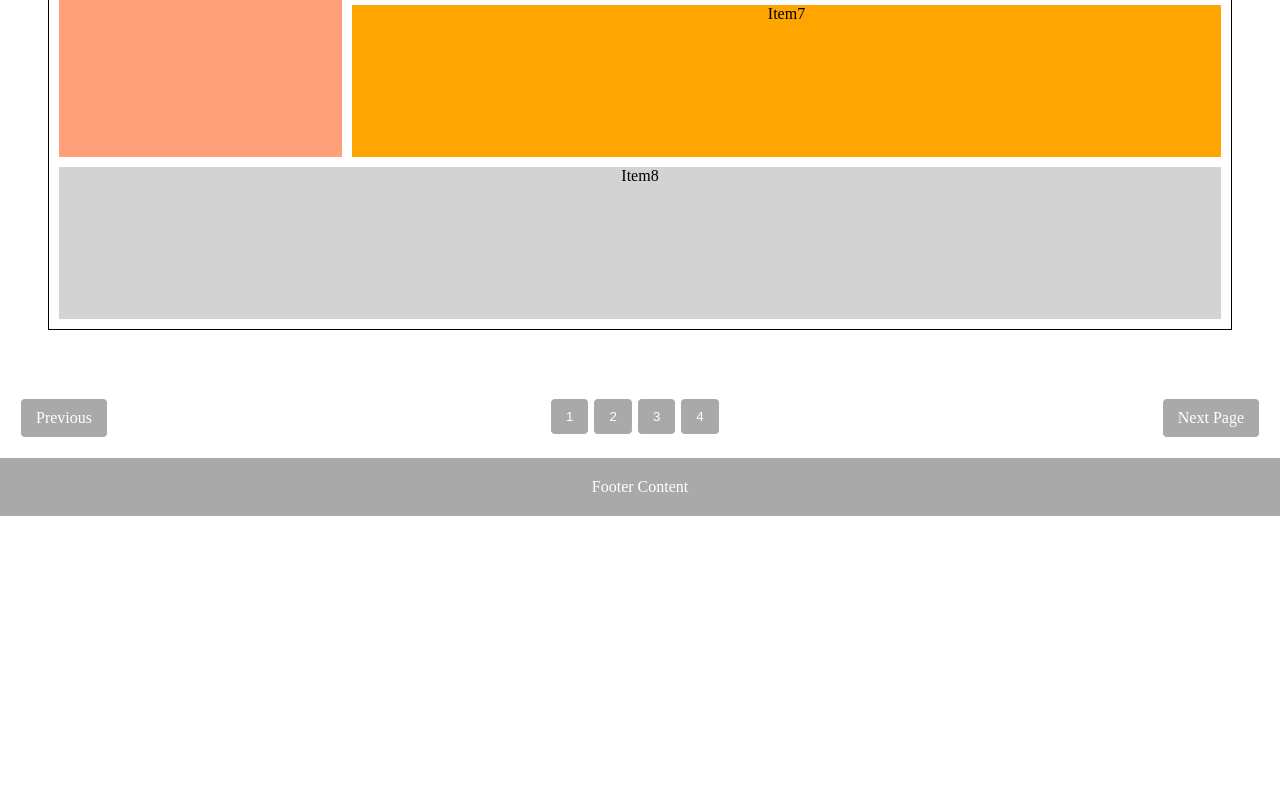
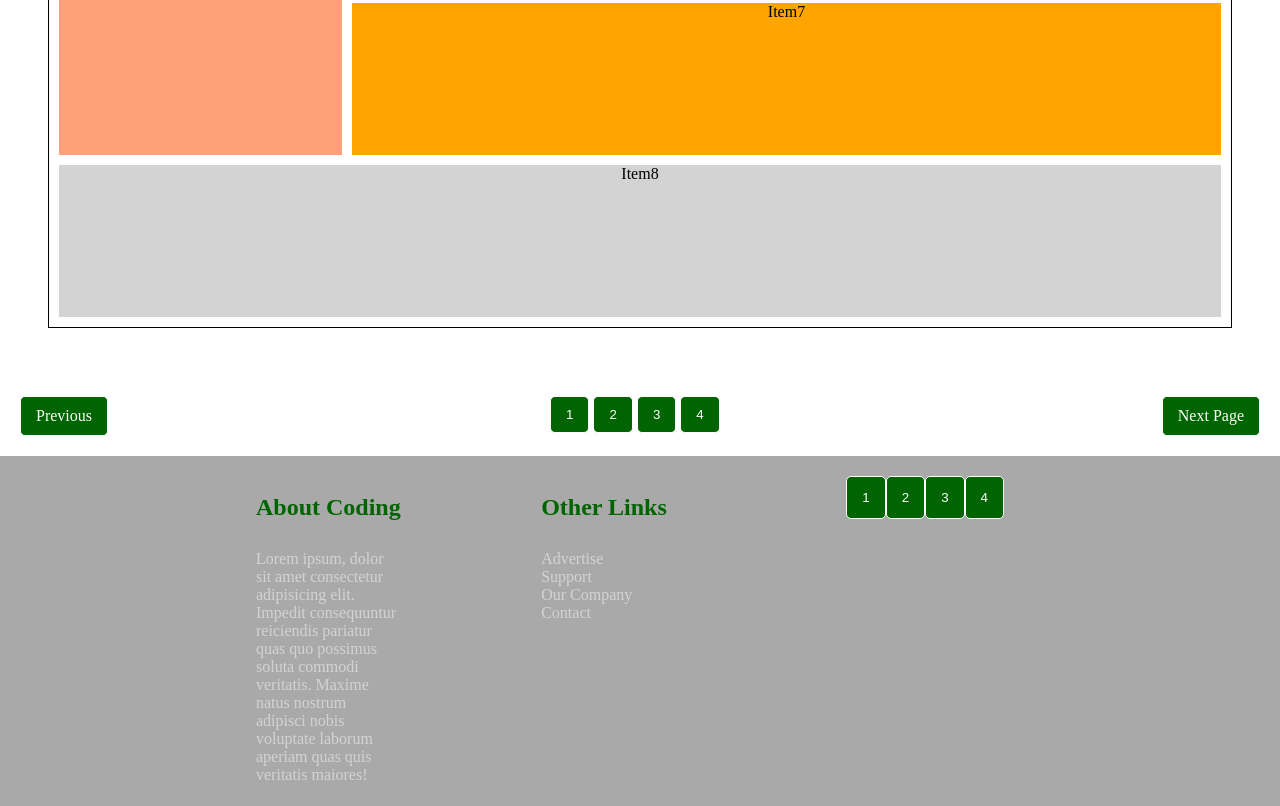
Before and after one commit to Saikat-Itobuz/SCSS-Day2, a website: page index.html in a window 1280 px wide. Shown: the part 957-1763 px from the top of the page. Before the commit the page ends 1473 px from the top, so only its background shows below. Drawn offline with Linux system fonts and the light colour scheme.

Commit message:
footer changes

```diff
--- a/index.html
+++ b/index.html
@@ -19,7 +19,7 @@
     </header>
     <div class="main-block">
         <div class="search-bar">
-            <div class="search-section" >Typing</div>
+            <input type="text" class="search-section" placeholder="Searching">
             <div class="search-button">SearchButton</div>
         </div>
     </div>
@@ -53,7 +53,32 @@
             <div class="next-page">Next Page</div>
     </div>
     <footer class="footer">
-        <div class="footer-content">Footer Content</div>
+        <div class="footer-content">
+            <div class="left-footer"><h2>About Coding</h2>
+                <div class="left-footer-description">
+                    <p>Lorem ipsum, dolor sit amet consectetur adipisicing elit. Impedit consequuntur reiciendis pariatur quas quo possimus soluta commodi veritatis. Maxime natus nostrum adipisci nobis voluptate laborum aperiam quas quis veritatis maiores!</p>
+                </div>
+            </div>
+            <div class="right-footer"><h2>Other Links</h2>
+                <div class="right-footer-description">
+                    <p>Advertise</p>
+                    <p>Support</p>
+                    <p>Our Company</p>
+                    <p>Contact</p>
+                </div>
+
+            </div>
+            <div class="button-footer">
+                <button class="button-design">1</button>
+                <button class="button-design">2</button>
+                <button class="button-design">3</button>
+                <button class="button-design">4</button>
+            </div>
+
+
+
+
+        </div>
     </footer>
   </body>
 </html>
--- a/styles/scss/index.scss
+++ b/styles/scss/index.scss
@@ -16,9 +16,7 @@
 
   .nav-links {
     padding: 10px;
-    border-style: solid;
-    border-width: thin;
-    border-radius: 5px;
+
   }
 }
 
@@ -39,12 +37,13 @@
     }
 
     .search-section {
-      height: 20px;
+      height: 25px;
       background-color: white;
+
     }
     .search-button {
-      height: 20px;
-      background-color: aqua;
+      height: 25px;
+      background-color: rgb(71,145,120);
     }
 
 }
@@ -59,11 +58,11 @@
         justify-content: space-between;
 
         .latest-video {
-            background-color: yellow;
+            color: rgb(71,145,120);
         }
         .video-page {
             flex-direction: row;
-            background-color: red;
+            color: rgb(71,145,120);
         }
     }
 
@@ -126,7 +125,7 @@
   padding: 20px;
 }
 @mixin button-nav {
-  background-color: darkgray;
+  background-color: darkgreen;
   border: solid 1px;
   border-radius: 5px;
   padding: 10px 15px;
@@ -143,7 +142,57 @@
 }
 .footer {
     background-color: darkgray;
-    text-align: center;
-    padding: 20px;
-    color: white;
+
+    height:350px;
+    .footer-content{
+        display: flex;
+        padding-left: 20%;
+        padding-right: 20%;
+
+
+        .left-footer{
+            padding-top: 5%;
+            width: 50%;
+            font-size: medium;
+            h2 {
+                color: darkgreen;
+            }
+            .left-footer-description{
+                width: 50%;
+                padding-top: 10%;
+                color: lightgray;
+            }
+
+        }
+        .right-footer{
+            padding-top: 5%;
+            width: 50%;
+
+            h2{
+                color: darkgreen;
+
+            }
+            .right-footer-description{
+                padding-top: 10%;
+                color:lightgrey;
+            }
+        }
+
+        .button-footer{
+            display: flex;
+            padding-top: 10%;
+            justify-content: space-between;
+            padding: 20px;
+            .button-design{
+                background-color: darkgreen;
+                border: solid 1px;
+                border-radius: 5px;
+                height:15%;
+                padding: 10px 15px;
+                color: white;
+                gap:20%;
+            }
+        }
+
+    }
 }
```
Also changed, not shown: styles/css/index.css, 1 other file.
